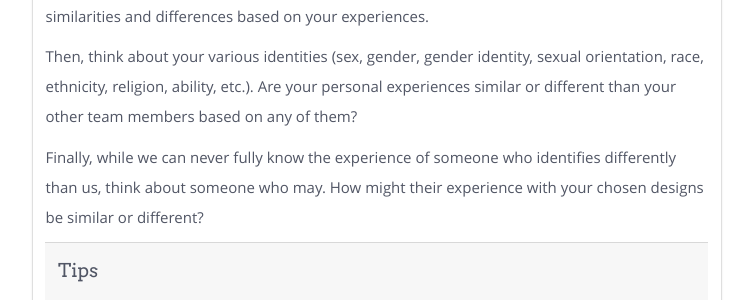
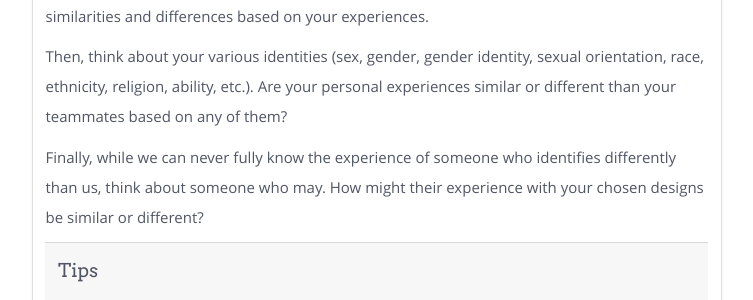
Before and after one commit to ucsdlib/foundations, a Jekyll site: the page built from modules/start/_posts/2000-01-03-design-reflections.html, in a window 1280 px wide and 900 px high, scrolled down 1380 px. Shown: the part 214-514 px from the top of the window, without its empty margins (383-1136 px from the left). Built offline with Jekyll 4.4.1, drawn with Linux system fonts in a browser that asks for light colours; nearby versions of some CDN libraries.

Commit message:
Update 2000-01-03-design-reflections.html

```diff
--- a/modules/start/_posts/2000-01-03-design-reflections.html
+++ b/modules/start/_posts/2000-01-03-design-reflections.html
@@ -52,7 +52,7 @@ title: Design Reflections
   <div class="card-body">
     <h3 class="card-title">Share your story</h3>
     <p class="card-text">When you finish, share your experiences with a member of your team. As you share, look for similarities and differences based on your experiences.</p>
-	<p class="card-text">Then, think about your various identities (sex, gender, gender identity, sexual orientation, race, ethnicity, religion, ability, etc.). Are your personal experiences similar or different than your other team members based on any of them? </p>
+	<p class="card-text">Then, think about your various identities (sex, gender, gender identity, sexual orientation, race, ethnicity, religion, ability, etc.). Are your personal experiences similar or different than your teammates based on any of them? </p>
 	<p class="card-text">Finally, while we can never fully know the experience of someone who identifies differently than us, think about someone who may. How might their experience with your chosen designs be similar or different?</p>
     <div class="card-footer">
         <h4>Tips</h4>
```
